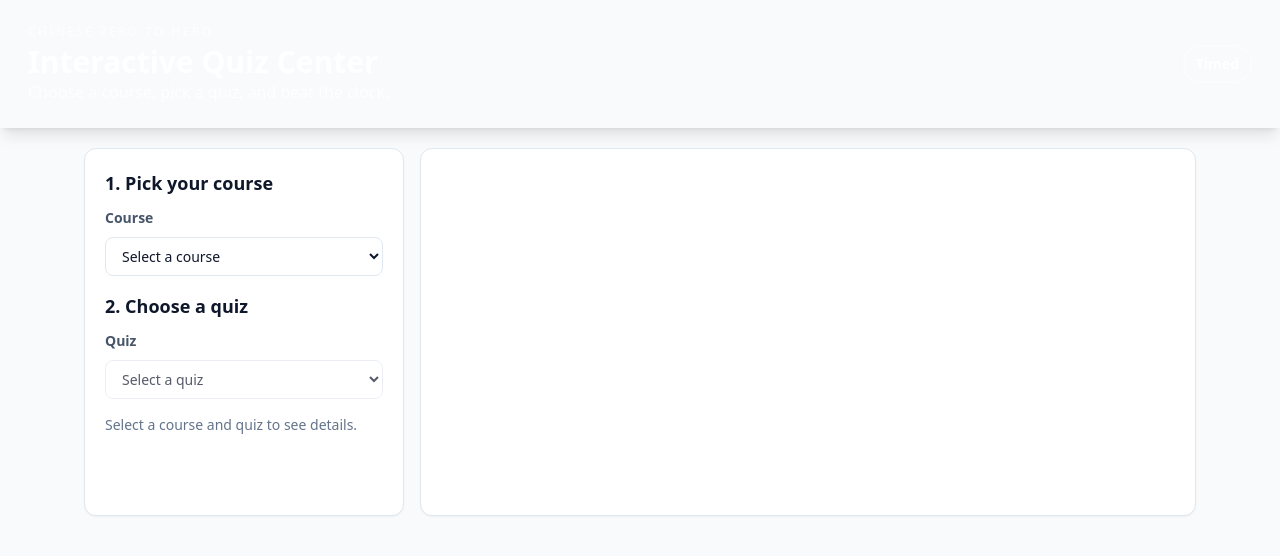
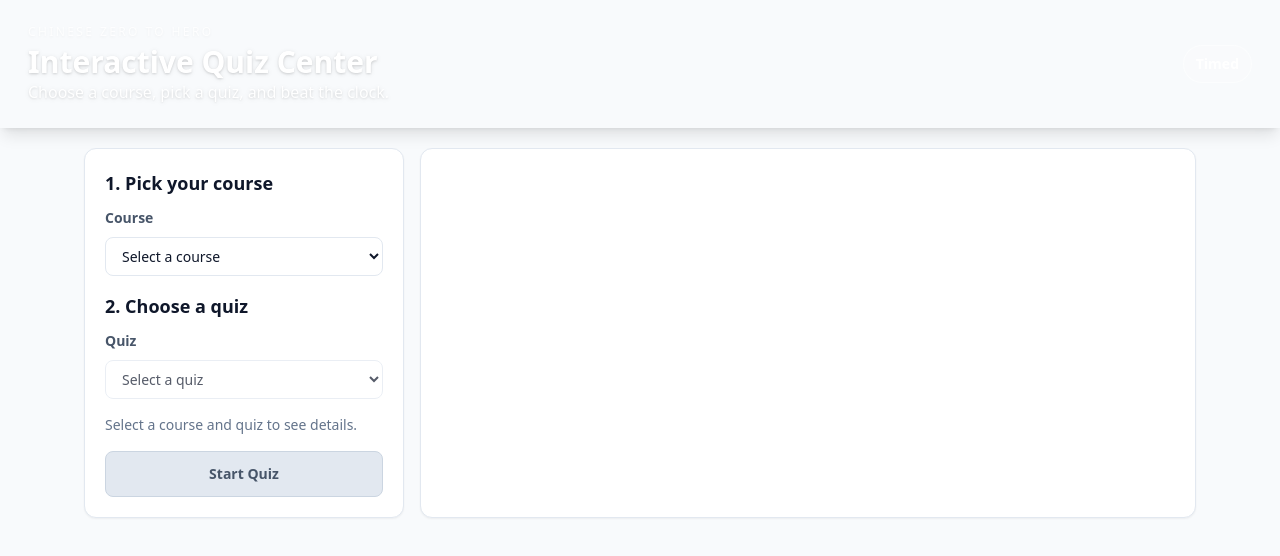
Before and after one commit to longjiang/czh-quizzes, a React (Vite) app: page / in a window 1280 px wide. Shown: the top 556 px of the page. Built offline with nearby package versions, Linux system fonts and the light colour scheme.

Commit message:
Improve contrast for header and disabled actions

```diff
--- a/src/components/App.jsx
+++ b/src/components/App.jsx
@@ -174,7 +174,7 @@ function App() {
             type="button"
             onClick={startQuiz}
             disabled={!selectedQuiz || status === 'active'}
-            className="w-full inline-flex justify-center rounded-lg bg-primary text-white font-semibold px-4 py-3 text-sm shadow-lg shadow-cyan-600/30 disabled:opacity-50 disabled:shadow-none disabled:cursor-not-allowed hover:bg-sky-900 transition"
+            className="w-full inline-flex justify-center rounded-lg bg-primary text-white font-semibold px-4 py-3 text-sm shadow-lg shadow-cyan-600/30 hover:bg-sky-900 transition disabled:bg-slate-200 disabled:text-slate-600 disabled:shadow-none disabled:border disabled:border-slate-300 disabled:hover:bg-slate-200 disabled:cursor-not-allowed"
           >
             Start Quiz
           </button>
--- a/src/components/Header.jsx
+++ b/src/components/Header.jsx
@@ -2,11 +2,11 @@ import React from 'react';
 
 function Header() {
   return (
-    <header className="bg-gradient-to-br from-primary to-emerald-500 text-white px-7 py-6 shadow-lg flex justify-between items-center">
-      <div>
+    <header className="bg-gradient-to-br from-primary via-cyan-700 to-emerald-500 text-white px-7 py-6 shadow-lg flex justify-between items-center">
+      <div className="drop-shadow-sm">
         <p className="uppercase tracking-[0.2em] text-xs opacity-80">Chinese Zero to Hero</p>
-        <h1 className="text-3xl font-bold mt-1">Interactive Quiz Center</h1>
-        <p className="text-white/85">Choose a course, pick a quiz, and beat the clock.</p>
+        <h1 className="text-3xl font-bold mt-1 drop-shadow">Interactive Quiz Center</h1>
+        <p className="text-white/90 drop-shadow">Choose a course, pick a quiz, and beat the clock.</p>
       </div>
       <div className="border border-white/50 bg-white/15 rounded-full px-3 py-2 text-sm font-semibold">Timed</div>
     </header>
```
